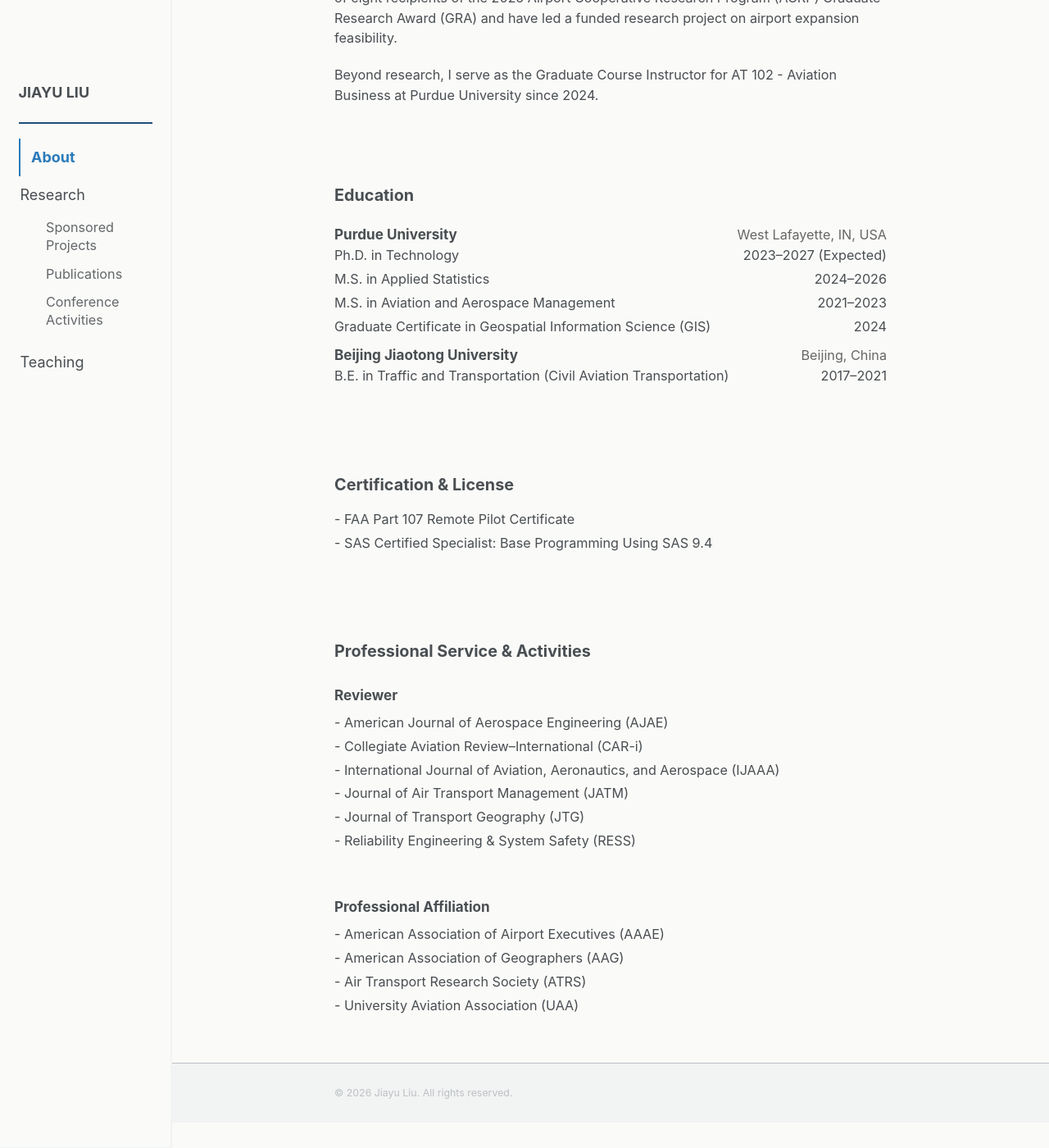
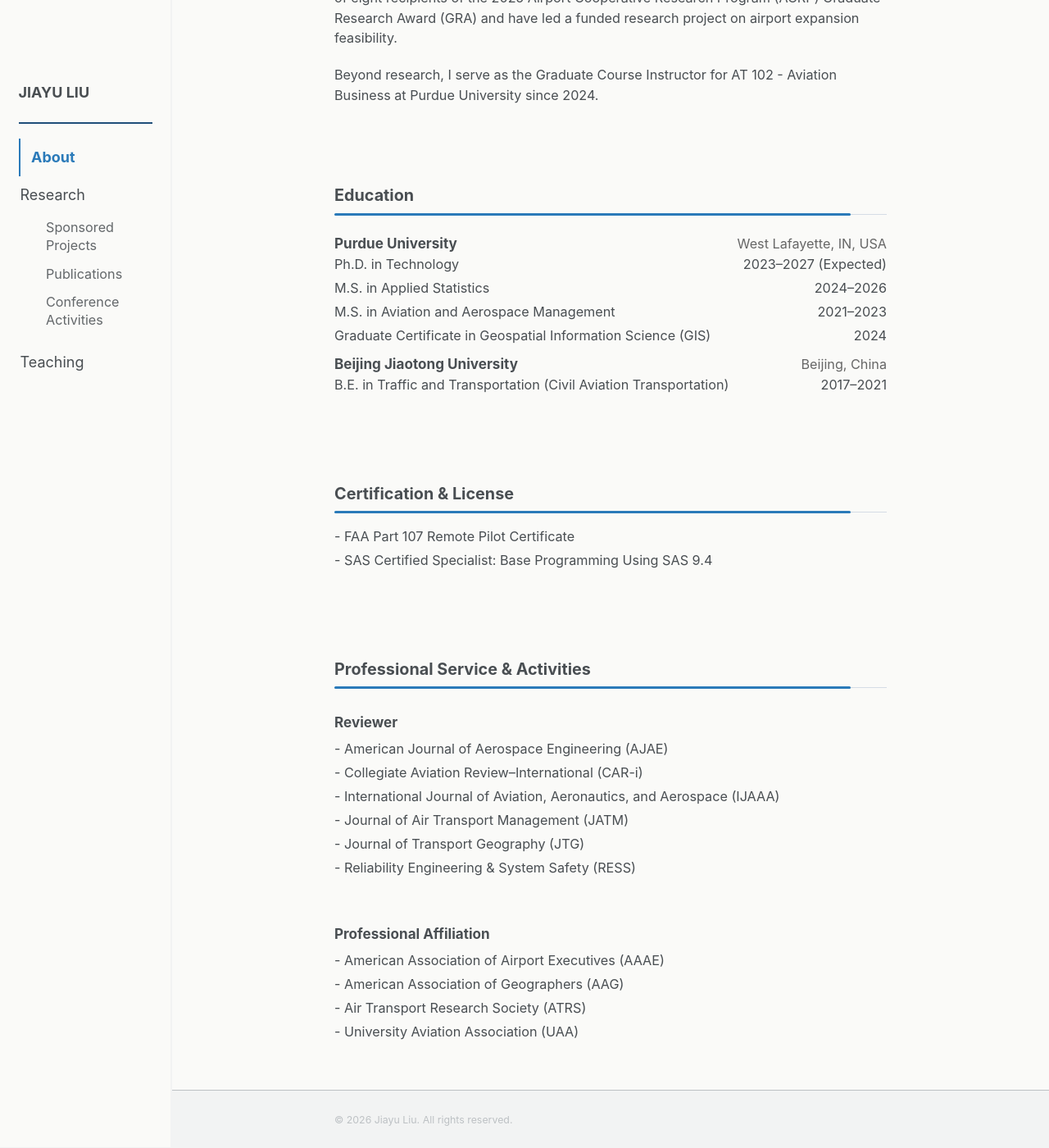
Before and after one commit to liu3309/liu3309.github.io, a Jekyll site: the page built from index.md, in a window 1280 px wide and 1400 px high, scrolled down 660 px. Shown: the whole window at 82% size. Built offline with Jekyll 4.4.1, drawn with Linux system fonts in a browser that asks for light colours; a script that is not in the unit is left out; before the commit the page ends 2029 px from its top, so only the background shows below that.

Commit message:
Update main.scss

```diff
--- a/assets/css/main.scss
+++ b/assets/css/main.scss
@@ -2090,3 +2090,80 @@ h2#publications {
     margin-top: 2.5rem !important;
   }
 }
+
+
+
+/* ==========================================================================
+   RESTORE H2 DIVIDERS ON ABOUT AND TEACHING PAGES
+   ========================================================================== */
+
+/*
+ * Restore the divider for normal H2 headings.
+ * Exclude the About-page profile name.
+ */
+.page__content h2:not(.about-profile__name),
+.about-profile__bio h2 {
+  position: relative !important;
+
+  margin-top: 1.75rem !important;
+  margin-bottom: 1rem !important;
+  padding-bottom: 0.55rem !important;
+
+  border: 0 !important;
+  border-bottom: 1px solid #d5dce5 !important;
+
+  background: transparent !important;
+  background-image: none !important;
+  box-shadow: none !important;
+}
+
+/* Blue accent line */
+.page__content h2:not(.about-profile__name)::after,
+.about-profile__bio h2::after {
+  content: "" !important;
+
+  position: absolute !important;
+  left: 0 !important;
+  bottom: -2px !important;
+
+  display: block !important;
+
+  width: 630px !important;
+  max-width: 100% !important;
+  height: 3px !important;
+
+  background: #2a7ab9 !important;
+  border: 0 !important;
+  border-radius: 2px !important;
+  box-shadow: none !important;
+}
+
+/* Keep the profile name completely divider-free */
+.about-profile__name,
+.about-profile h2.about-profile__name {
+  padding-bottom: 0 !important;
+
+  border: 0 !important;
+  border-bottom: 0 !important;
+
+  background: transparent !important;
+  box-shadow: none !important;
+}
+
+.about-profile__name::before,
+.about-profile__name::after,
+.about-profile h2.about-profile__name::before,
+.about-profile h2.about-profile__name::after {
+  content: none !important;
+  display: none !important;
+}
+
+/* Tablet and mobile spacing */
+@media screen and (max-width: 1199px) {
+  .page__content h2:not(.about-profile__name),
+  .about-profile__bio h2 {
+    margin-top: 1.25rem !important;
+    margin-bottom: 0.75rem !important;
+    padding-bottom: 0.4rem !important;
+  }
+}
```
